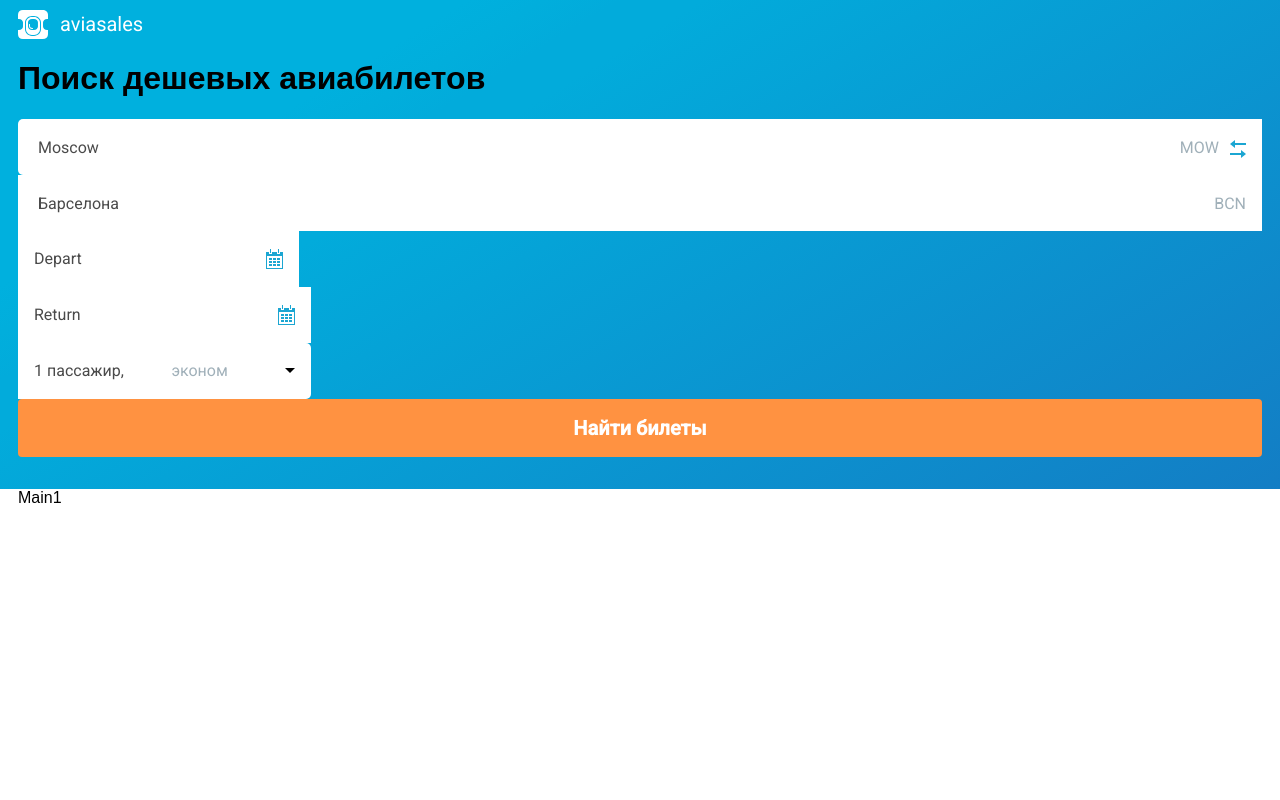
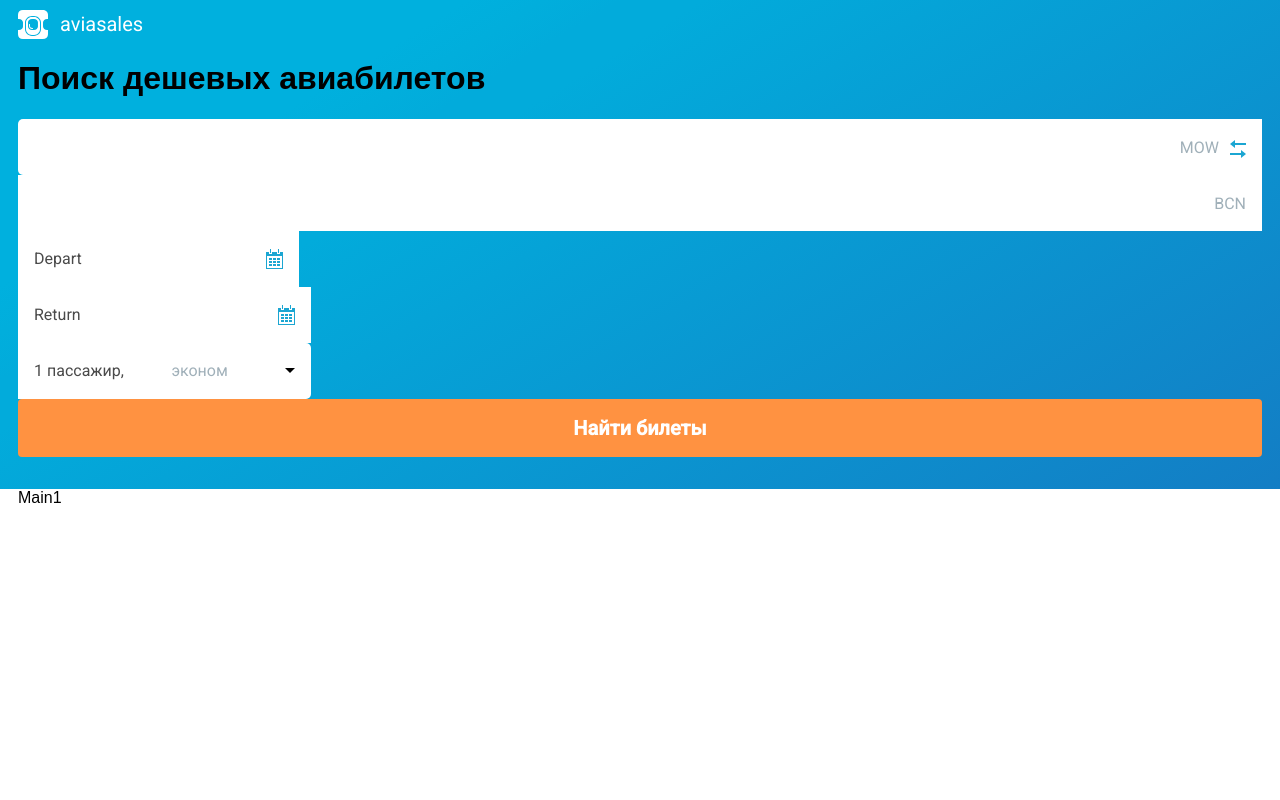
Before and after one commit to sadsaviour/aviasales-demo-frontend, a React (Create React App) app: page / in a window 1280 px wide. Shown: the top 800 px of the page. Built offline with nearby package versions, Linux system fonts and the light colour scheme.

Commit message:
feat: add swap city function, but it doesn't work yet

```diff
--- a/src/App.js
+++ b/src/App.js
@@ -26,7 +26,12 @@ export default class App extends Component {
 
   updateCity = value => {
     this.setState({ city: value });
-    console.log(this.state);
+  };
+
+  swapCities = () => {
+    this.setState(prevState => {
+      return { origin: prevState.destination, destination: prevState.origin };
+    });
   };
 
   componentWillMount() {
@@ -55,9 +60,11 @@ export default class App extends Component {
             render={() => (
               <Header
                 origin={this.state.origin}
+                destination={""}
                 updateCity={this.updateCity}
                 searchPerformed={false}
                 width={this.state.width}
+                swapCitiesCallback={this.swapCities}
               />
             )}
             city={this.state.city}
@@ -74,6 +81,7 @@ export default class App extends Component {
                 updateCity={this.updateCity}
                 searchPerformed={true}
                 width={this.state.width}
+                swapCitiesCallback={this.swapCities}
               />
             )}
             city={this.state.city}
--- a/src/Header/ArrivalCity.js
+++ b/src/Header/ArrivalCity.js
@@ -137,7 +137,7 @@ class ArrivalCity extends Component {
   constructor(props) {
     super(props);
     this.state = {
-      city: "Барселона",
+      city: this.props.city,
       iataCode: "BCN",
       dropdownVisible: false,
 
@@ -208,7 +208,6 @@ class ArrivalCity extends Component {
           </AutocompleteDropdown>
         </AutocompleteBlock>
         <AutocompleteAirportCode>{this.state.iataCode}</AutocompleteAirportCode>
-        <AutocompleteAirportCode />
       </SearchFormOrigin>
     );
   }
--- a/src/Header/DepartureCity.js
+++ b/src/Header/DepartureCity.js
@@ -161,7 +161,7 @@ class DepartureCity extends Component {
   constructor(props) {
     super(props);
     this.state = {
-      city: "Moscow",
+      city: this.props.city,
       iataCode: "MOW",
       dropdownVisible: false,
 
@@ -239,7 +239,7 @@ class DepartureCity extends Component {
           </AutocompleteDropdown>
         </AutocompleteBlock>
         <AutocompleteAirportCode>{this.state.iataCode}</AutocompleteAirportCode>
-        <SwapCitiesButton>
+        <SwapCitiesButton onClick={this.props.swapCitiesCallback}>
           <img src={arrowsIcon} alt="Arrows" />
         </SwapCitiesButton>
       </SearchFormOrigin>
--- a/src/Header/index.js
+++ b/src/Header/index.js
@@ -242,9 +242,10 @@ export default function Header(props) {
                 <DepartureCity
                   city={props.origin}
                   updateCity={props.updateCity}
+                  swapCitiesCallback={props.swapCitiesCallback}
                 />
                 <Delimener className="hidden-xs hidden-sm" />
-                <ArrivalCity city="Barcelona" />
+                <ArrivalCity city={props.destination} />
                 <Delimener className="hidden-xs hidden-sm hidden-md" />
                 <DepartureDate />
                 <Delimener />
@@ -267,7 +268,7 @@ export default function Header(props) {
               <Logo width={props.width} />
               <h1>Поиск дешевых авиабилетов</h1>
               <DepartureCity city={props.city} updateCity={props.updateCity} />
-              <ArrivalCity />
+              <ArrivalCity city={props.destination} />
               <DepartureDate />
               <ReturnDate />
               <PassangersOpt />
```
